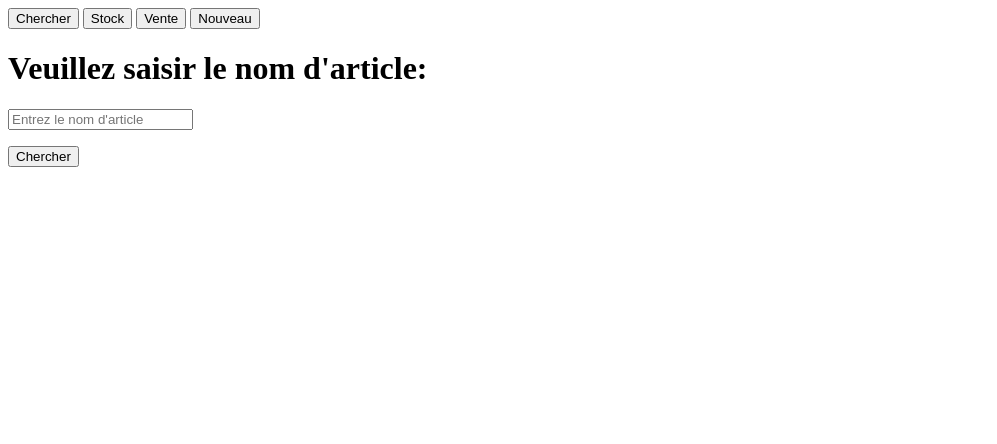
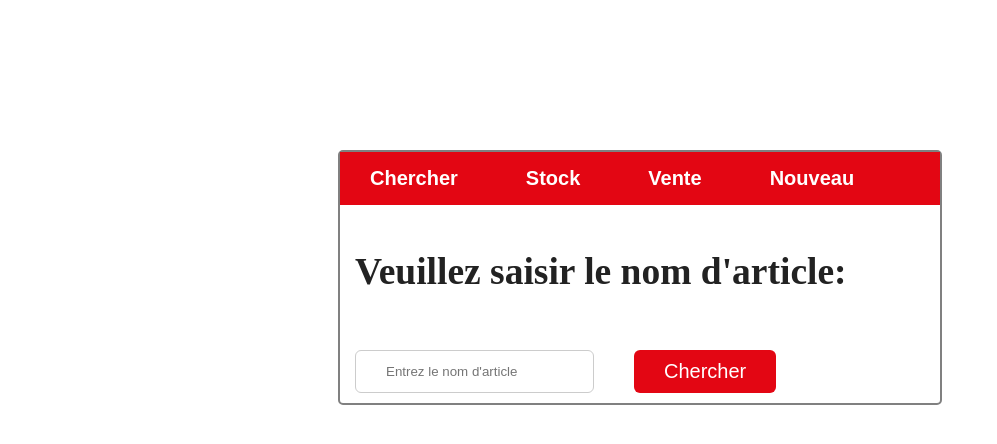
Before and after one commit to omarfz1/socorex, a plain HTML site: page index.html in a window 1280 px wide. Both pictures are taken after a click on the button "Chercher". Shown: the whole page, without its empty margins (0-997 px from the left). Drawn offline with Linux system fonts and the light colour scheme.

Commit message:
first content done(only one detail left)

```diff
--- a/index.html
+++ b/index.html
@@ -7,7 +7,7 @@
 
 </head>
 <body>
-
+<section  id="container">
 <!-- tabs -->
 <div class="tabs">
     <button class =" tablinks " onclick = " openTab(Event, 'recherche')" >Chercher</button>
@@ -18,14 +18,14 @@
 
 <!-- first tab content -->
 <div id="recherche"  class="tabcontent">
-    <h1>Veuillez saisir le nom d'article:</h1>
+    <div id="phrase"><h1>Veuillez saisir le nom d'article:</h1></div>
 
 <!-- formulaire de recherche-->
     <form id="searchForm">
-    <input type="text" class="nom" placeholder="Entrez le nom d'article" id="searchInput">
+    <input type="text"  placeholder="Entrez le nom d'article" id="searchInput">
         <!-- liste  de suggestions-->
         <ul id="suggestions" ></ul>
-    <button type="submit">Chercher</button>
+    <button type="submit"  >Chercher</button>
     </form>
     <table id="resulttable">
         <thead>
@@ -40,7 +40,10 @@
     </table>
 </div>
 
+
+
 <!-- second tab content -->
+
 <div id="stock" class="tabcontent">
    <h1>Actualiser le stock:</h1>
 </div>
@@ -54,7 +57,7 @@
 <div id="Nouveau" class="tabcontent">
     <h1>Choisir l'article Nouveau:</h1>
 </div>
-
+</section>
 
 
 </body>
--- a/style.css
+++ b/style.css
@@ -1,2 +1,94 @@
-.tabcontent { display: none; }
+:root{
+    --clr-primary:  #e30613;
+    --clr-bg:       #ffffff;
+    --clr-border:   #cccccc;
+    --clr-text:     #222222;
+    --radius:           6px;
+    --t-base:         200ms;
+    font-size:         16px;
+}
+
+.tabcontent {
+    display: none;
+    margin-top: -1px;
+}
 #resulttable{ display: none; }
+
+
+#searchForm{
+    display:flex;
+    padding: 10px 15px;
+    margin-top: 1px;
+}
+
+#searchForm button{
+    padding: 10px  30px;
+    background:var(--clr-primary);
+    border:none;
+    border-radius: var(--radius);
+    cursor: pointer;
+    color: #fff;
+    transition: opacity var(--t-base);
+    font-size:20px;
+
+}
+#searchInput{
+    padding: 10px 30px;
+    border-radius: var(--radius);
+    border: 1px solid var(--clr-border);
+
+}
+
+.tablinks{
+    border:none;
+    padding:15px 30px;
+    background:transparent;
+    cursor:pointer;
+    color:var(--clr-primary);
+    border-radius:var(--radius)  var(--radius) 0 0;
+    transition : background var(--t-base);
+    font-size: 20px;
+    position: relative;
+}
+.tablinks.active{
+    background: var(--clr-primary);
+    color: #fff;
+    border-bottom: 4px solid var(--clr-bg);
+    margin-bottom: -4px;
+
+}
+
+
+.tabs{
+    display: flex;
+    background:var(--clr-primary);
+    display:flex;
+    gap:8px;
+
+}
+.tabs button{
+    color: white;
+    font-weight:600;
+
+}
+#phrase{
+    padding:15px ;
+    font-size:25px;
+
+}
+
+body{
+    margin:0;
+    font-family: system-ui  sans-serif;
+    background: var(--clr-bg);
+    color: var(--clr-text);
+}
+#container{
+    border-style: solid;
+    border-width: 2px;
+    border-color: grey;
+    border-radius: 5px;
+    width:600px;
+    margin: auto;
+    margin-top: 150px;
+}
```
